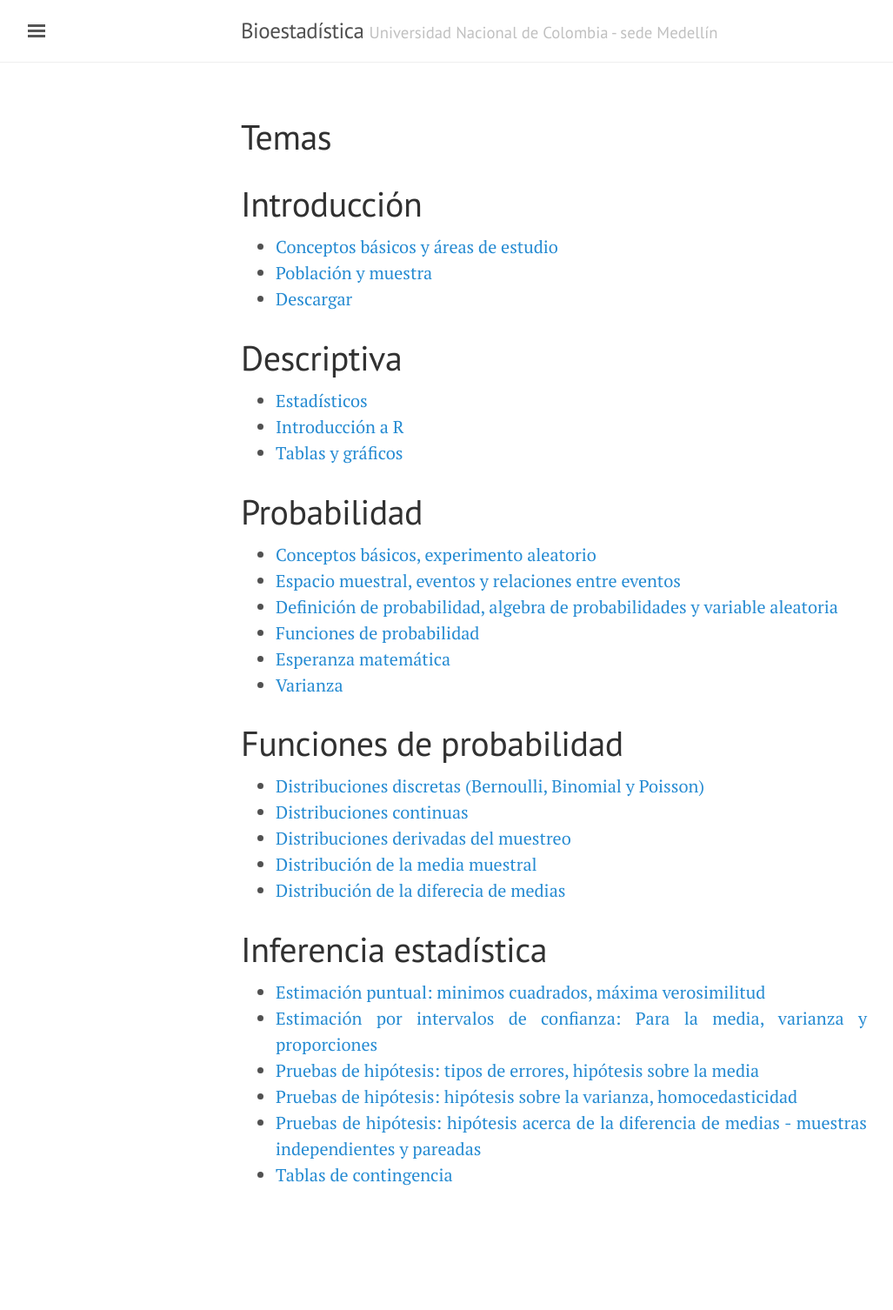
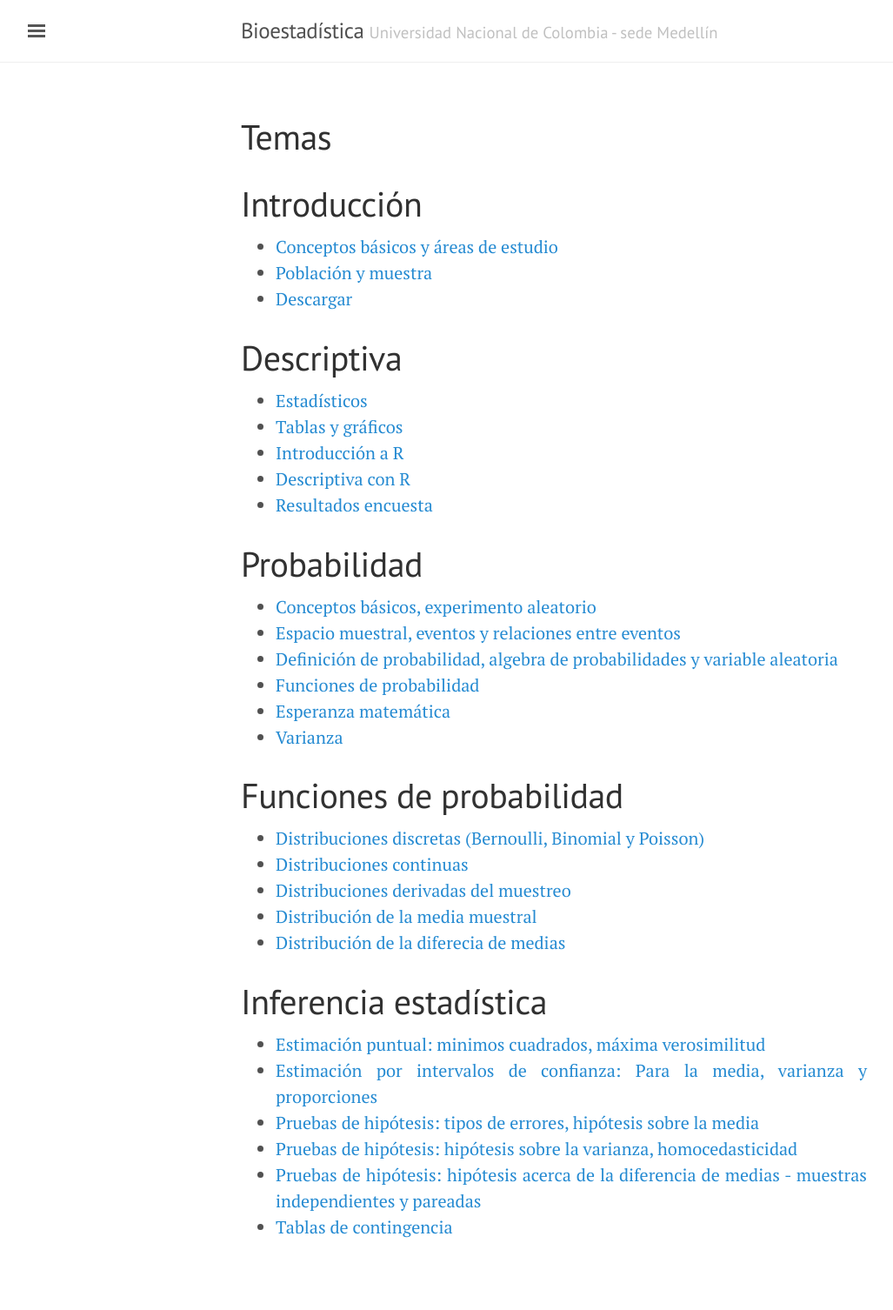
Before and after one commit to Ale-j/bioestadistica.github.io, a Jekyll site: the page built from 2Temas.md, in a window 1280 px wide. Shown: the whole page at 87% size, without its empty margins (3-1030 px from the left). Built offline with Jekyll 4.4.1, drawn with Linux system fonts in a browser that asks for light colours; before the commit the page ends 1446 px from its top, so only the background shows below that.

Commit message:
Update 2Temas.md

```diff
--- a/2Temas.md
+++ b/2Temas.md
@@ -10,8 +10,10 @@ title: Temas
 
 # Descriptiva
 - [Estadísticos](/Temas/3_Estadisticos.html)
+- [Tablas y gráficos](/Temas/4_TablasGraficos.html)
 - [Introducción a R](/Temas/IntroR.html)
-- [Tablas y gráficos](/Temas/4_TablasGraficos.html)
+- [Descriptiva con R](/Temas/DescriptivaR.html)
+- [Resultados encuesta](/Temas/Encuesta.zip)
 
 
 # Probabilidad
```
